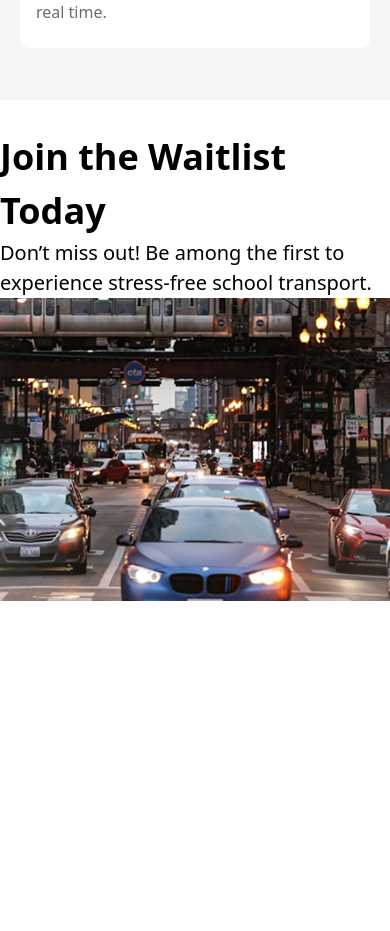
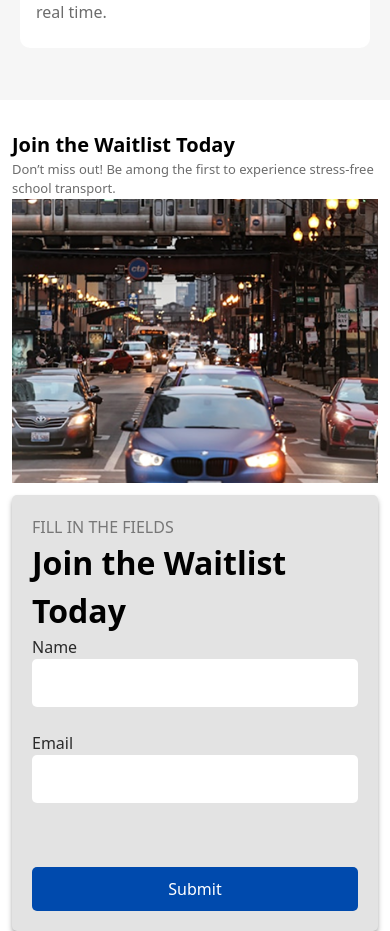
Before and after one commit to Danraph-Technologies/Danraph-waitlist, a React (Vite) app in the folder waitlist/: page / in a window 390 px wide. Shown: the part 2285-3216 px from the top of the page. Before the commit the page ends 2886 px from the top, so only its background shows below. Built offline with nearby package versions, Linux system fonts and the light colour scheme.

Commit message:
feat(home): rebuild the join waitlist section
- Updated the layout and styling of the join waitlist section
- Added a new form for users to join the waitlist
- Improved responsiveness for different screen sizes

```diff
--- a/waitlist/src/page/home.jsx
+++ b/waitlist/src/page/home.jsx
@@ -23,7 +23,7 @@ import img20 from "../assets/comma.png";
 import img21 from "../assets/..png";
 import img22 from "../assets/leftstand.png";
 import img23 from "../assets/right-stand.png";
-import img24 from "../assets/cars.png"
+import img24 from "../assets/cars.png";
 
 function Home() {
   return (
@@ -197,7 +197,7 @@ function Home() {
           <img
             src={img21}
             alt=""
-            className="absolute bottom-24 md:-right-[14px] sm:-right-[5px] -right-[3px]"
+            className="absolute bottom-24 md:-right-[12px] sm:-right-[5px] -right-[3px]"
           />
           <div className="bg-white px-4 py-6 rounded-[10px] flex flex-col gap-4 z-10 ">
             <img src={img17} alt="" className="w-[50px]" />
@@ -233,16 +233,49 @@ function Home() {
           </div>
         </div>
       </div>
-      <div className="relative flex justify-center items-center ">
-        <img src="" alt="" />
-        <img src="" alt="" />
-        <div className="max-w-[450px] w-full">
-          <h2 className="text-[36px] font-semibold ">Join the Waitlist Today</h2>
-          <p className="text-[20px]">
-            Don’t miss out! Be among the first to experience stress-free school
-            transport.
-          </p>
-          <img src={img24} alt="" className="w-[444px]  "/>
+      <div className="flex justify-center items-center px-3">
+        <div className="grid  grid-cols-1 sm:grid-cols-[45%_55%]   md:grid-cols-[40%_60%] gap-3  ">
+          <div className="">
+            <h2 className="md:text-[36px] sm:text-[27px] text-[20px] font-semibold ">
+              Join the Waitlist Today
+            </h2>
+            <p className="text-[#6C6C6C] md:text-[20px] sm:text-[16px] text-[13px] ">
+              Don’t miss out! Be among the first to experience stress-free
+              school transport.
+            </p>
+            <img src={img24} alt="" className="w-[444px]  " />
+          </div>
+
+          <div className="bg-[#E3E3E3]   p-5 rounded-[5px] shadow-md shadow-[#a5a5a5] ">
+            <h2 className="text-[#777777]"> FILL IN THE FIELDS</h2>
+            <p className="font-semibold text-[32px]  ">
+              Join the Waitlist Today
+            </p>
+
+            <form action="" className="flex flex-col gap-6">
+              <div className="flex flex-col ">
+                <label htmlFor="" className="text-[#2A2A2A]">
+                  Name
+                </label>
+                <input
+                  type="text"
+                  className="bg-white outline-0 py-[12px] px-[5px] rounded-[5px] "
+                />
+              </div>
+              <div className="flex flex-col ">
+                <label htmlFor="" className="text-[#2A2A2A]">
+                  Email
+                </label>
+                <input
+                  type="email"
+                  className="bg-white outline-0 py-[12px] px-[5px] rounded-[5px] "
+                />
+              </div>
+              <button className="bg-[#004AAD] text-[white] py-[10px] cursor-pointer rounded-[5px] mt-10 ">
+                Submit
+              </button>
+            </form>
+          </div>
         </div>
       </div>
     </div>
```
